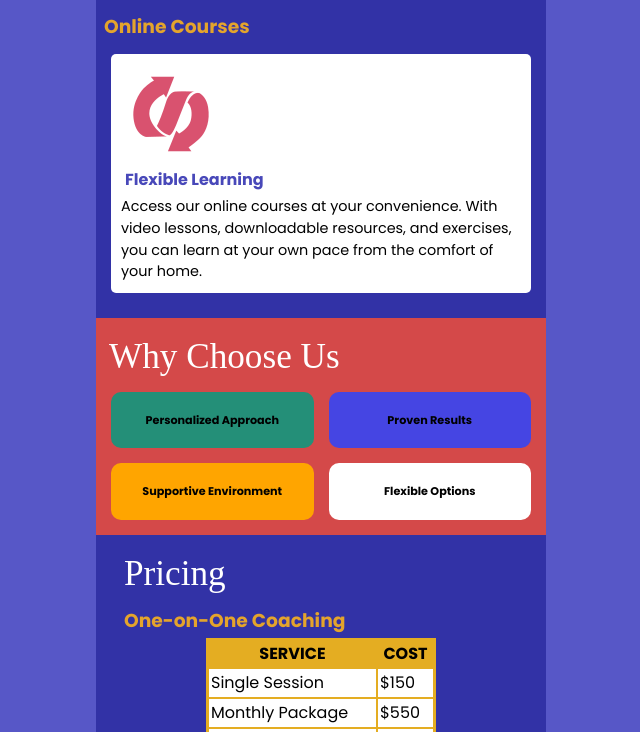
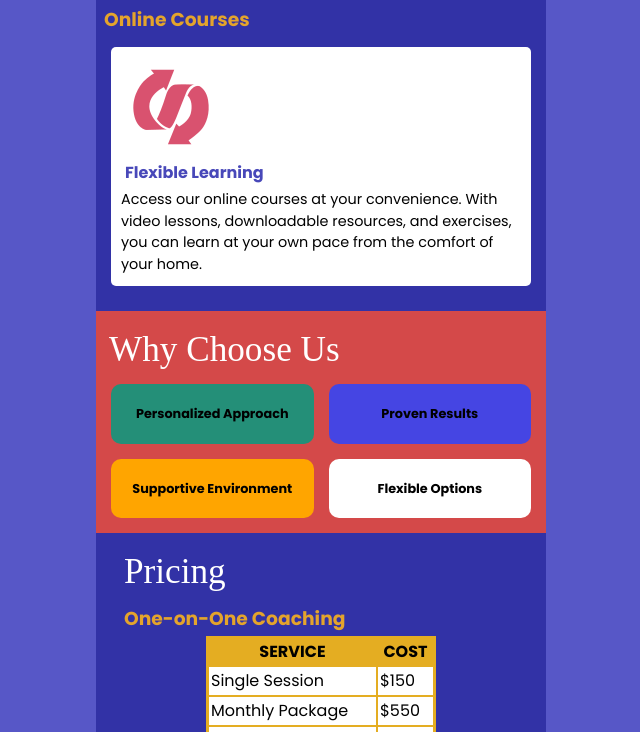
Before and after one commit to ManInRobes/path-to-success, a plain HTML site: page index.html in a window 1280 px wide. Shown: the part 2068-2800 px from the top of the page, without its empty margins (319-959 px from the left). Drawn offline with Linux system fonts and the light colour scheme; a web font is replaced by a local one.

Commit message:
Update styles.css
Happy with font size formatting

```diff
--- a/styles.css
+++ b/styles.css
@@ -48,7 +48,7 @@ nav{
 }
 nav h2{
     font-style: italic;
-    font-size: 1.8rem;
+    font-size: 1.5rem;
     font-weight: bold;
 
 }
@@ -90,7 +90,7 @@ nav li{
 }
 #why-choose-us{
     padding: 10px;
-    font-size: 0.7rem;
+    font-size: 0.8rem;
 
 }
 .grid-container{
@@ -266,7 +266,7 @@ footer *{
 /* GLOBAL STYLES */
 body{
     background-color: var(--page-color);
-    max-width: 450px;
+    width: 450px;
     margin: 0 auto;
     font-family: "Poppins",Helvetica, Arial, sans-serif;
 }
```
